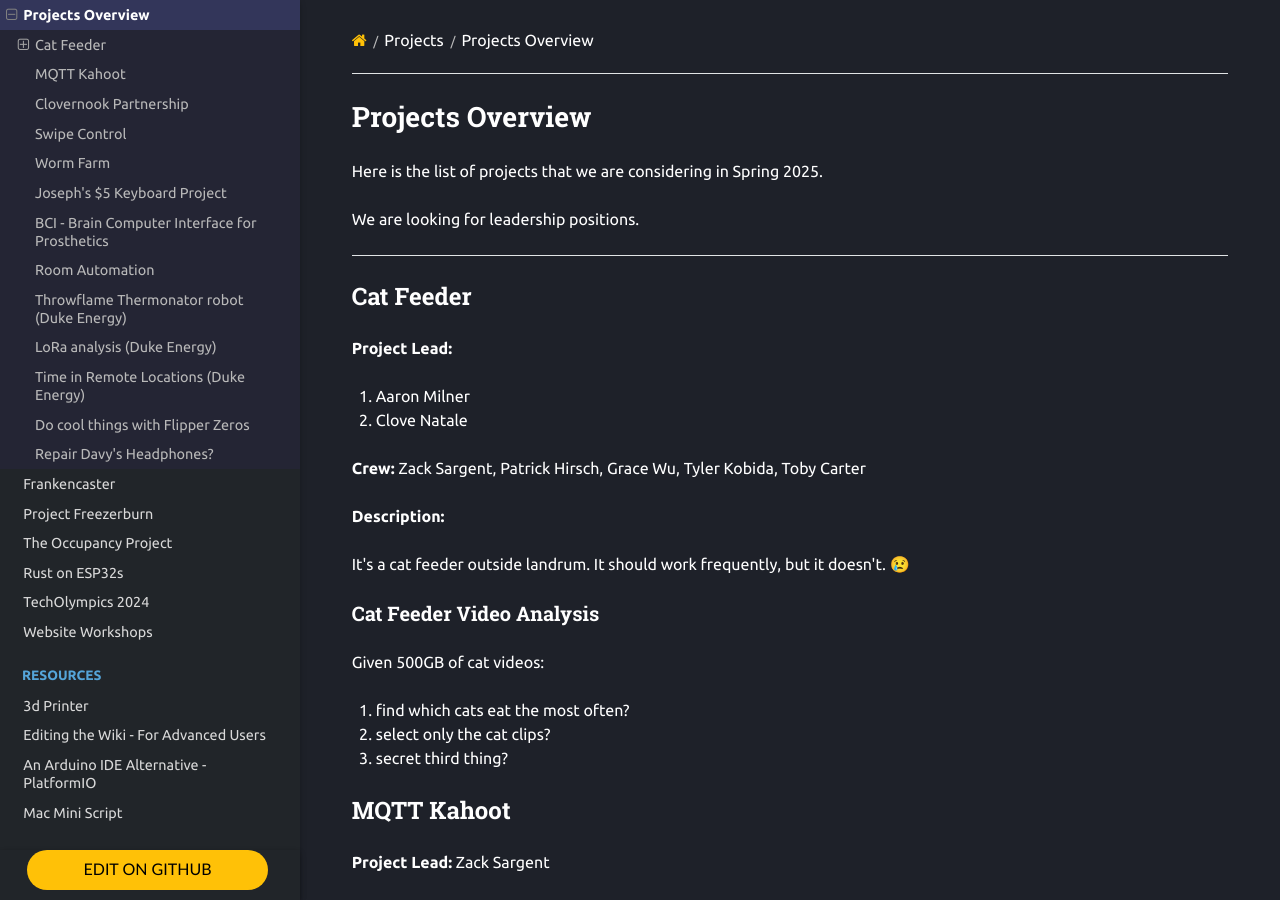
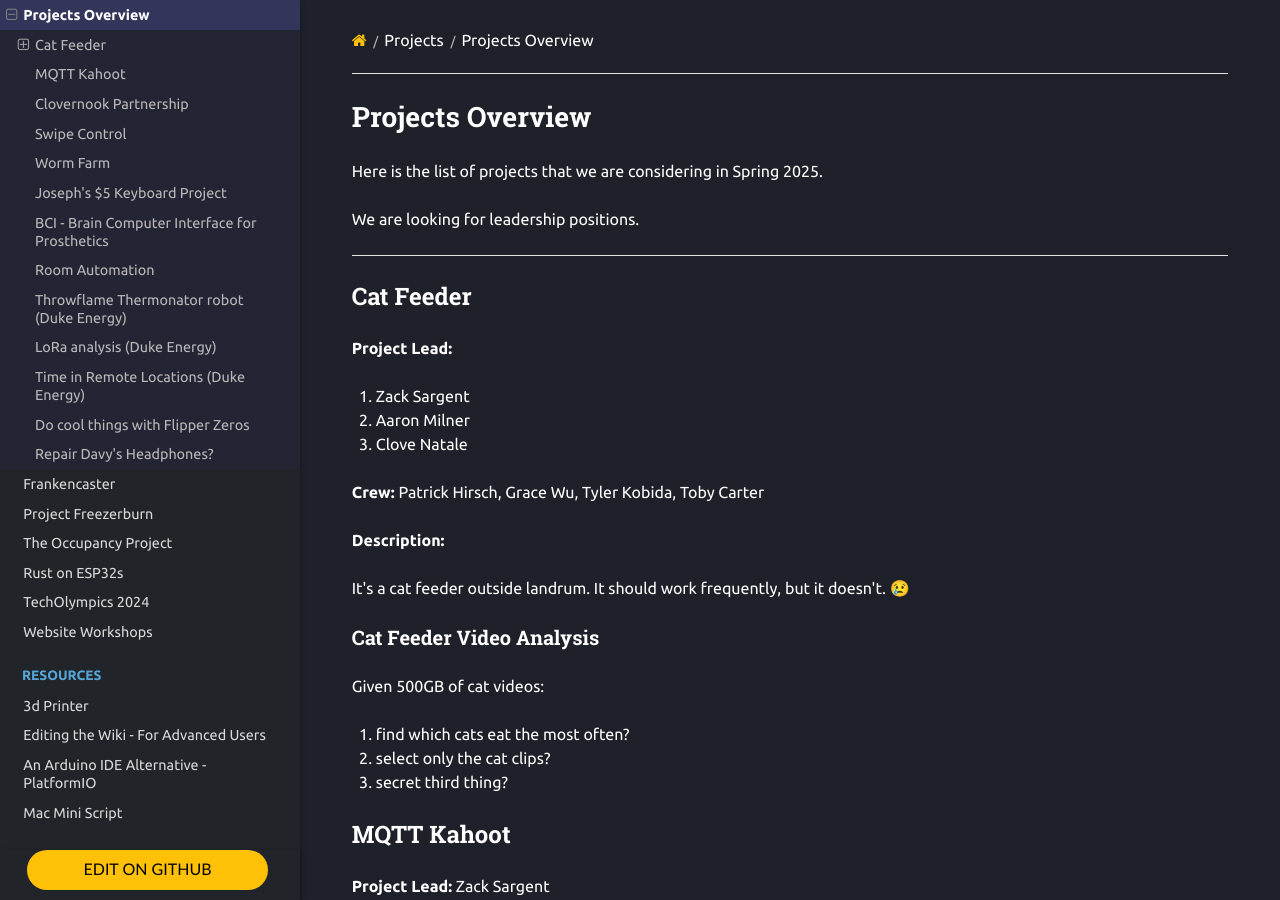
Before and after one commit to Norse-IoT/Wiki, an MkDocs documentation site: the page built from docs/projects/0-project-overview.md, in a window 1280 px wide and 900 px high. Built offline with MkDocs 1.6.1, drawn with Linux system fonts in a browser that asks for light colours; nearby versions of some CDN libraries; part of the change alters nothing that is shown.

```diff
--- a/docs/projects/0-project-overview.md
+++ b/docs/projects/0-project-overview.md
@@ -12,10 +12,11 @@ We are looking for leadership positions.
 
 **Project Lead:**
 
+1. Zack Sargent
 1. Aaron Milner
-2. Clove Natale
+1. Clove Natale
 
-**Crew:** Zack Sargent, Patrick Hirsch, Grace Wu, Tyler Kobida, Toby Carter
+**Crew:** Patrick Hirsch, Grace Wu, Tyler Kobida, Toby Carter
 
 **Description:**
 
```
